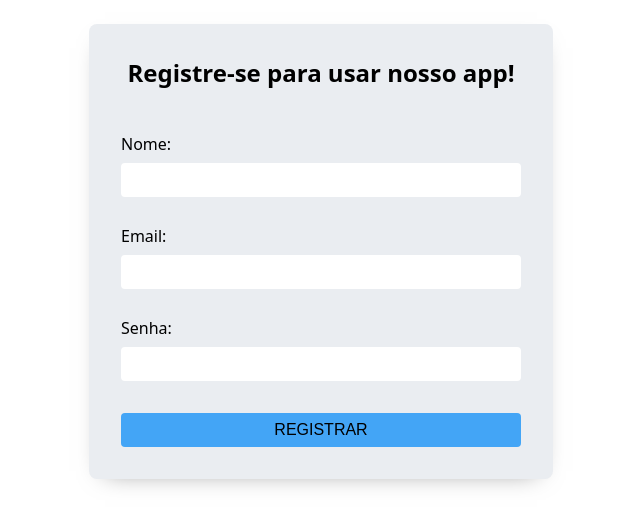
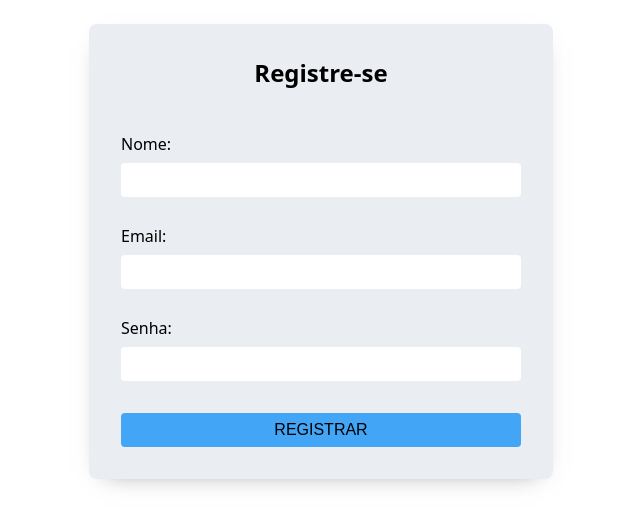
Before and after one commit to Devpdias/validador-de-email-e-senha-, a plain HTML site: page index.html in a window 1280 px wide. Shown: the whole page, without its empty margins (319-959 px from the left). Drawn offline with Linux system fonts and the light colour scheme.

Commit message:
commit teste

```diff
--- a/index.html
+++ b/index.html
@@ -9,7 +9,7 @@
 </head>
 <body>
     <section>
-        <h1>Registre-se para usar nosso app!</h1>
+        <h1>Registre-se</h1>
         <form>
             <label for="name">Nome:</label>
             <input type="text" name="name" id="name">
```
